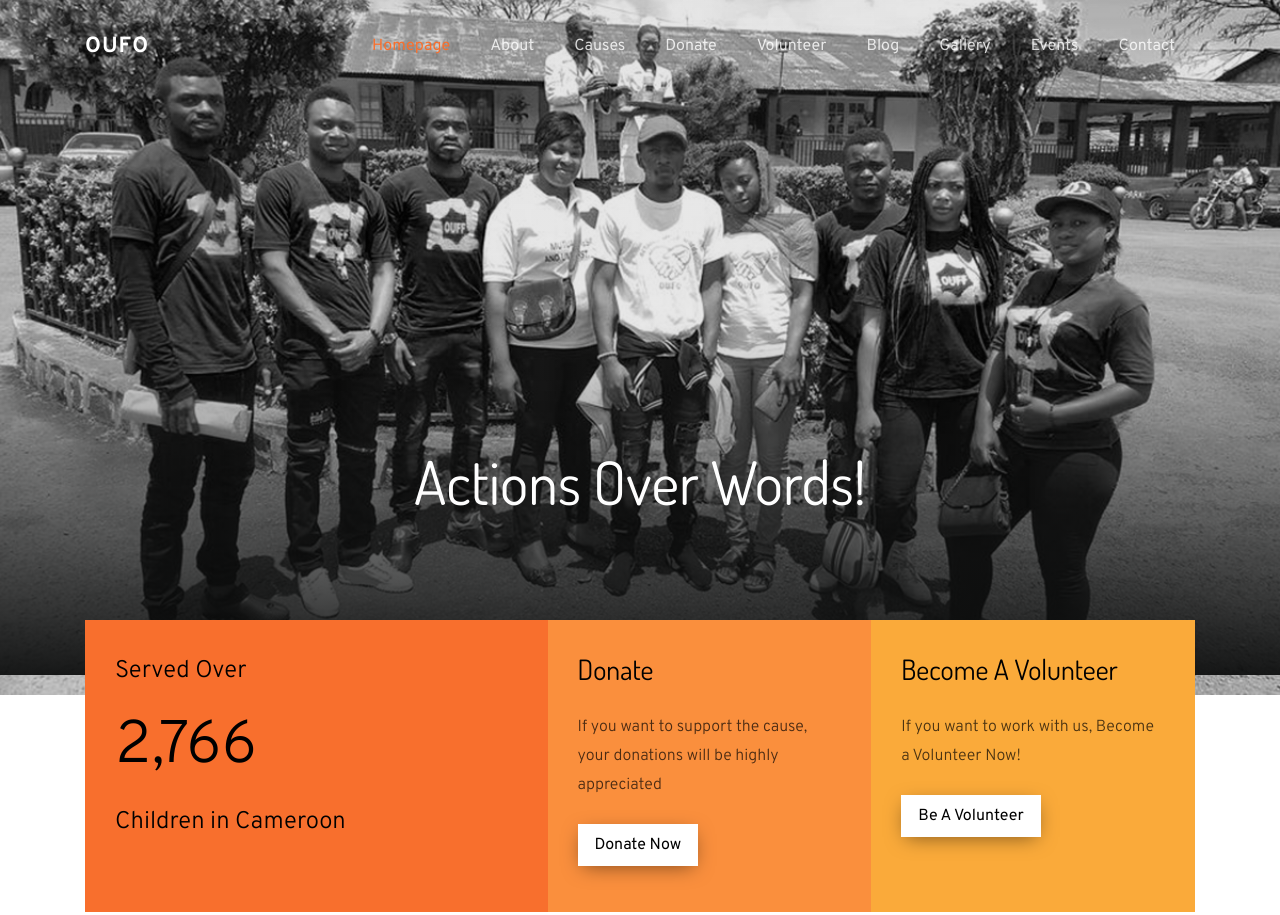
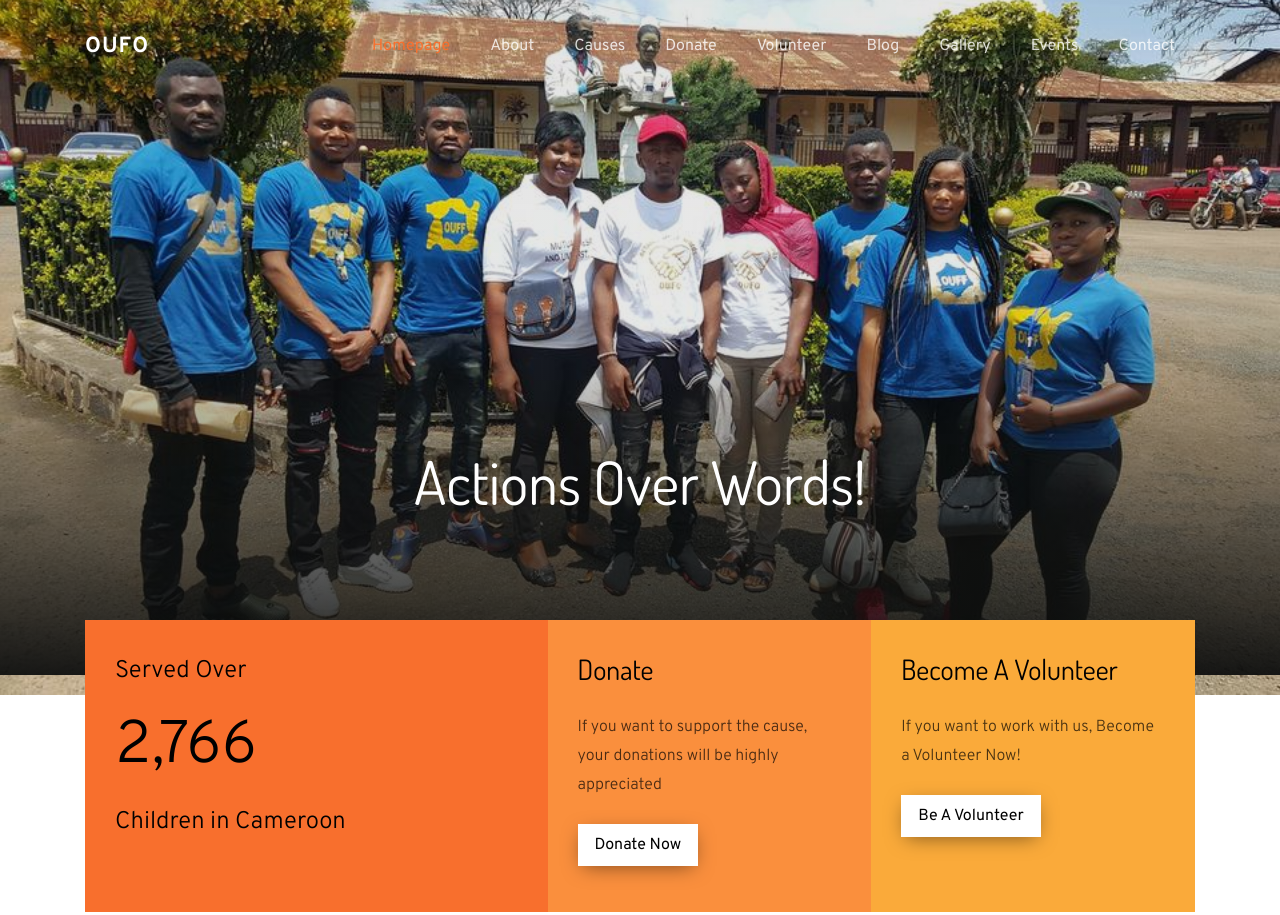
Before and after one commit to Azemchap/OUFO, a plain HTML site: page index.html in a window 1280 px wide. Shown: the top 915 px of the page. Drawn offline with Linux system fonts and the light colour scheme; some packages are replaced by stand-ins of ours; no server answers; files whose address does not match are found by name.

Commit message:
some cool changes

```diff
--- a/index.html
+++ b/index.html
@@ -75,7 +75,7 @@
   <!-- Actions Over Words!  -->
 
   <div class="hero-wrap"
-    style="background-image: linear-gradient(to bottom, rgba(8, 8, 8, 0.1), rgba(29, 29, 28, 0.1), rgba(13, 14, 14, 0.946)), url('images/001.jpg');"
+    style="background-image: linear-gradient(to bottom, rgba(8, 8, 8, 0.1), rgba(29, 29, 28, 0.1), rgba(13, 14, 14, 0.946)), url('images/00.jpg');"
     data-stellar-background-ratio="0.5">
     <div class="overlay"></div>
     <div class="container somethx">
```
Also changed, not shown: images/cause-102.jpg (deleted), images/image_1.jpg, images/image_2.jpg, images/image_3.jpg.
